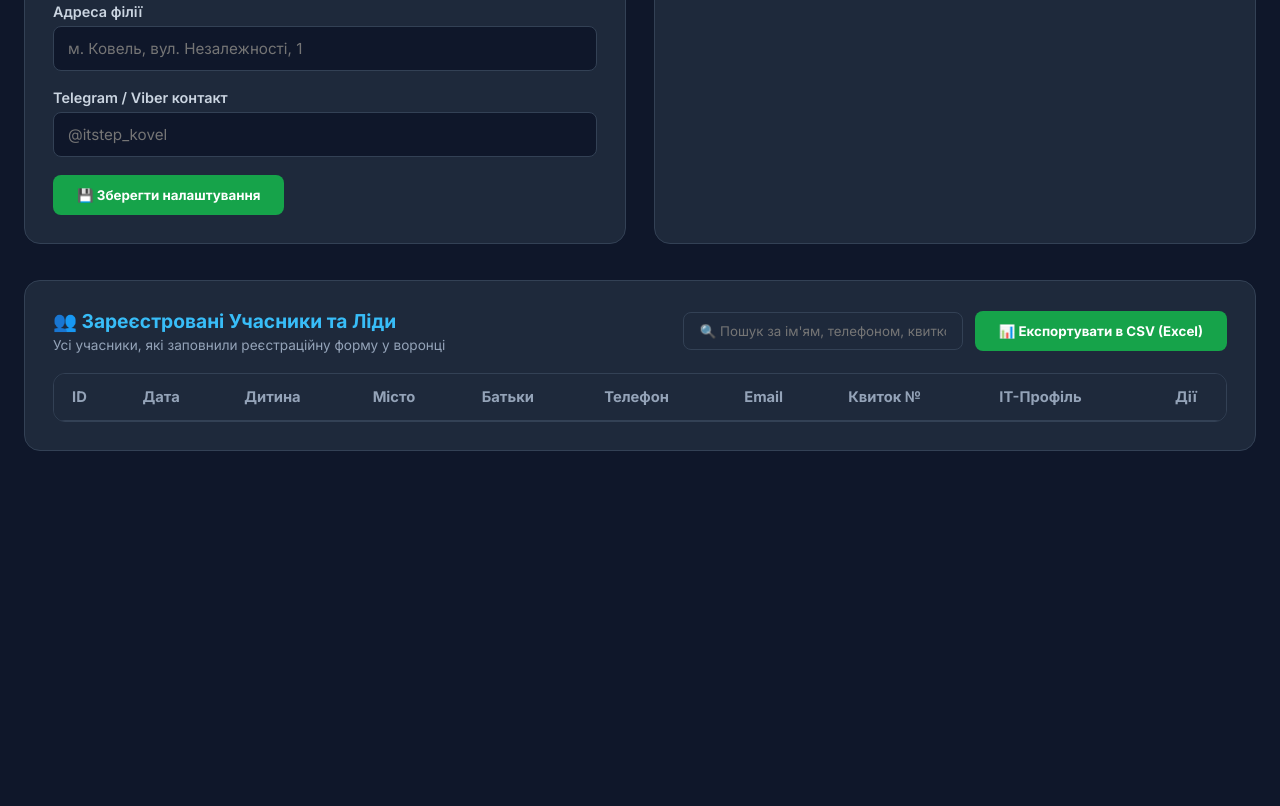
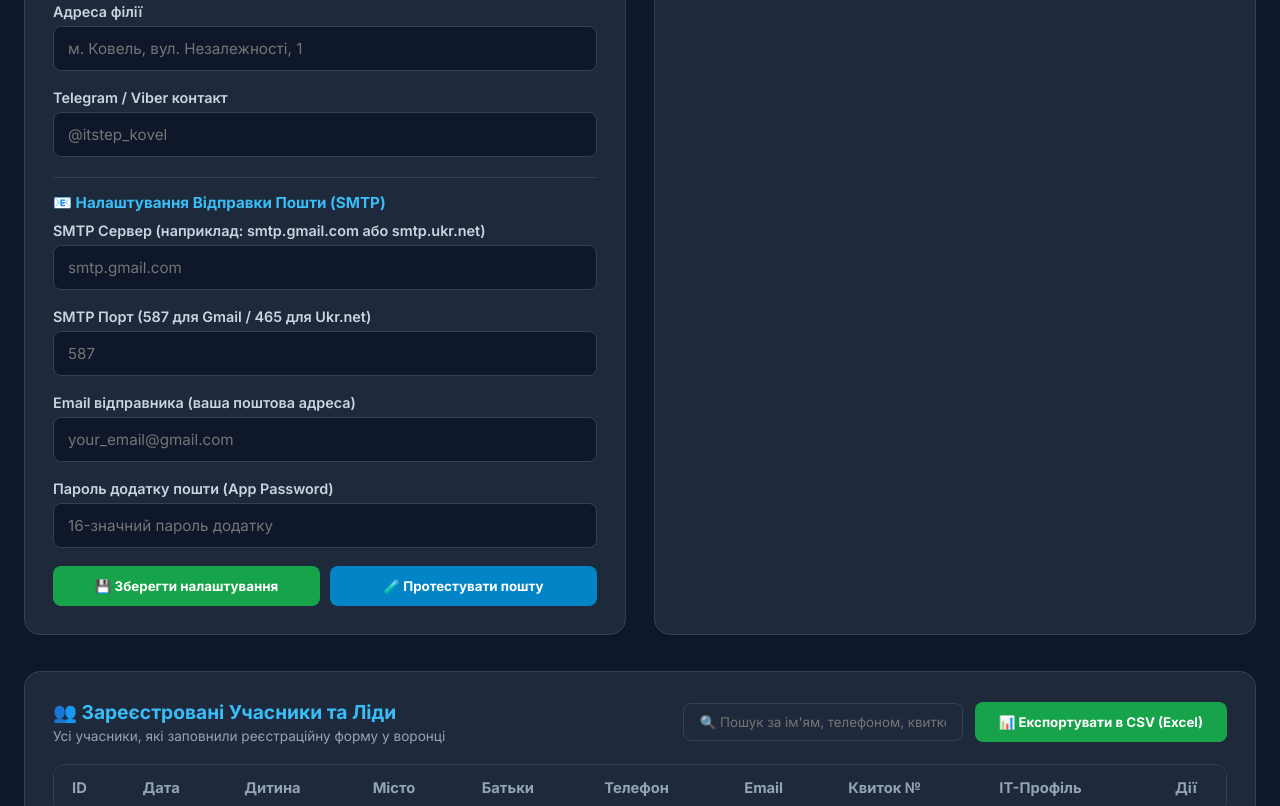
Before and after one commit to shustova-hash/SUMMER_QUIZZ, a website: page public/admin.html in a window 1280 px wide. Shown: the part 528-1334 px from the top of the page. Before the commit the page ends 1019 px from the top, so only its background shows below. Drawn offline with Linux system fonts and the light colour scheme; no server answers; sample sign-in values are in the browser's storage.

Commit message:
Add files via upload

```diff
--- a/public/admin.html
+++ b/public/admin.html
@@ -54,7 +54,29 @@
             <label for="set_telegram">Telegram / Viber контакт</label>
             <input type="text" id="set_telegram" placeholder="@itstep_kovel">
           </div>
-          <button type="submit" class="btn-admin btn-success">💾 Зберегти налаштування</button>
+
+          <h4 style="color: #38bdf8; font-size: 0.95rem; margin: 20px 0 10px; border-top: 1px solid #334155; padding-top: 15px;">📧 Налаштування Відправки Пошти (SMTP)</h4>
+          <div class="form-field">
+            <label for="set_smtp_host">SMTP Сервер (наприклад: smtp.gmail.com або smtp.ukr.net)</label>
+            <input type="text" id="set_smtp_host" placeholder="smtp.gmail.com">
+          </div>
+          <div class="form-field">
+            <label for="set_smtp_port">SMTP Порт (587 для Gmail / 465 для Ukr.net)</label>
+            <input type="text" id="set_smtp_port" placeholder="587">
+          </div>
+          <div class="form-field">
+            <label for="set_smtp_user">Email відправника (ваша поштова адреса)</label>
+            <input type="email" id="set_smtp_user" placeholder="your_email@gmail.com">
+          </div>
+          <div class="form-field">
+            <label for="set_smtp_pass">Пароль додатку пошти (App Password)</label>
+            <input type="password" id="set_smtp_pass" placeholder="16-значний пароль додатку">
+          </div>
+
+          <div style="display: flex; gap: 10px; margin-top: 15px; flex-wrap: wrap;">
+            <button type="submit" class="btn-admin btn-success" style="flex: 1;">💾 Зберегти налаштування</button>
+            <button type="button" id="test-smtp-btn" class="btn-admin" style="background: #0284c7; flex: 1;">🧪 Протестувати пошту</button>
+          </div>
         </form>
       </div>
 
```
